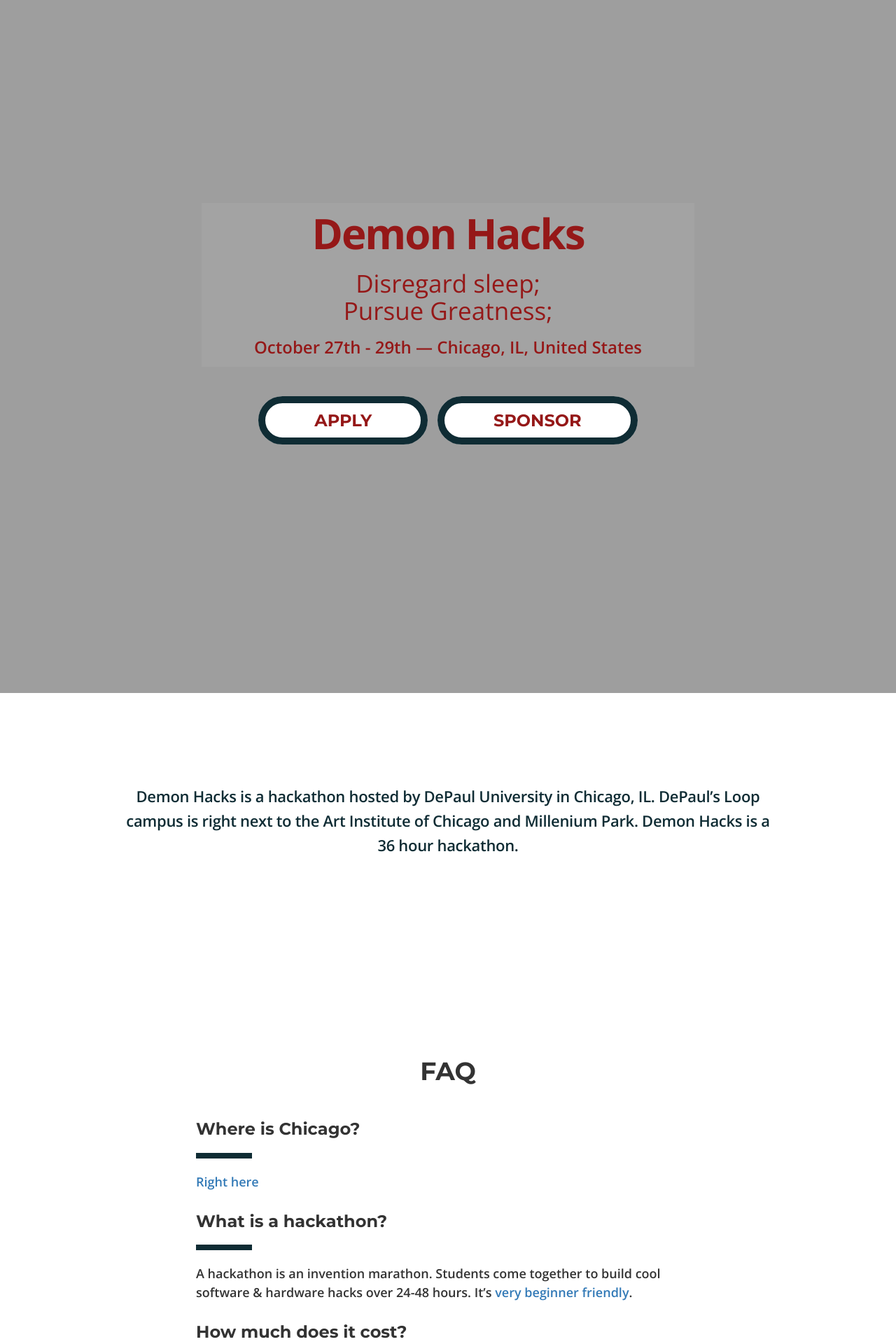
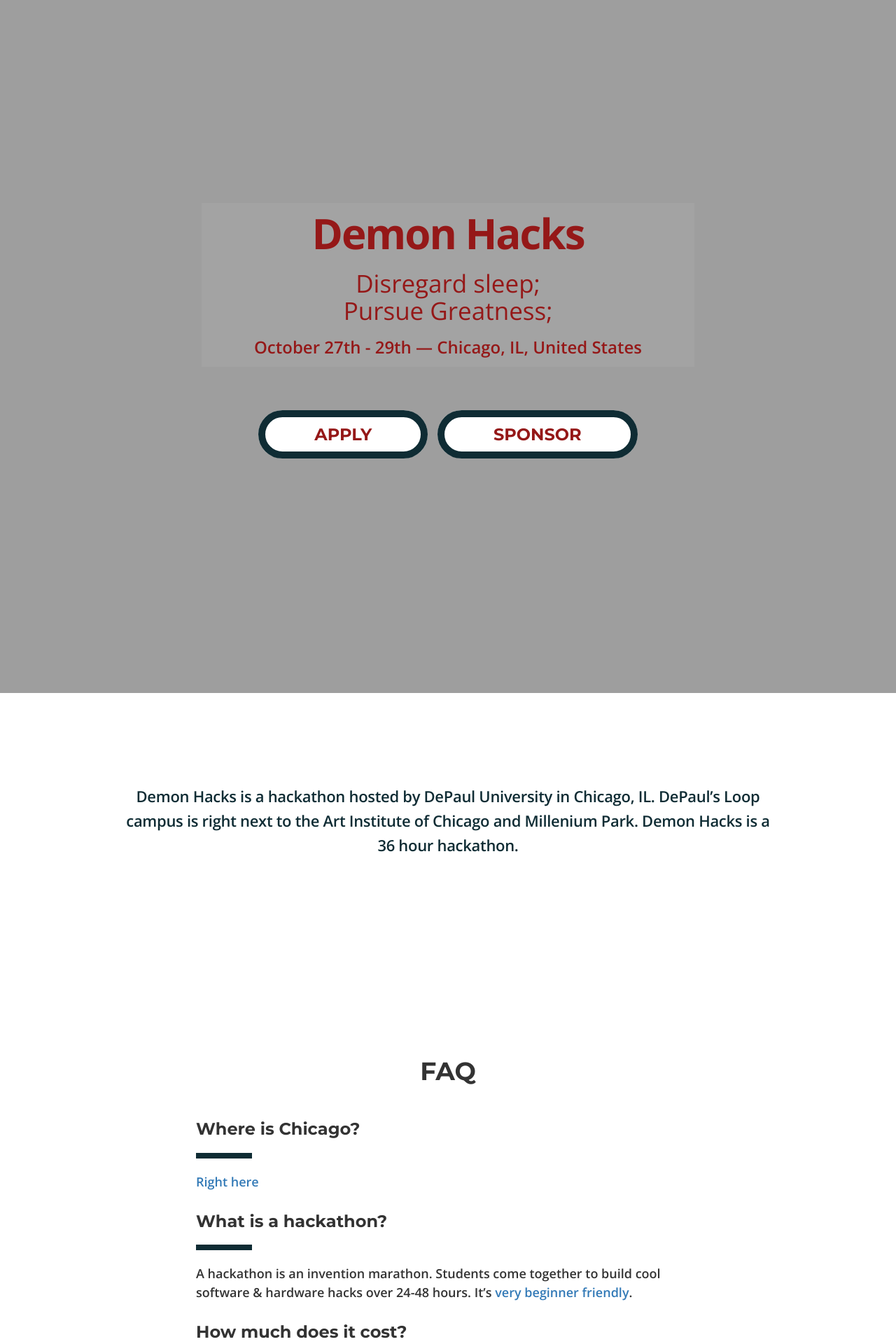
Before and after one commit to aoganezo/demonhacksTemp, a Jekyll site: the page built from index.html, in a window 1280 px wide. Shown: the top 1920 px of the page at 70% size. Built offline with Jekyll 4.4.1, drawn with Linux system fonts in a browser that asks for light colours; nearby versions of some CDN libraries; grey boxes are pictures that could not be loaded.

Commit message:
unfucking the hero wrapper div

```diff
--- a/css/original.css
+++ b/css/original.css
@@ -113,7 +113,7 @@
 }
 
 .hero .buttons {
-  margin: 60px;
+  margin: 80px;
 }
 
 .hero .buttons a {
```
